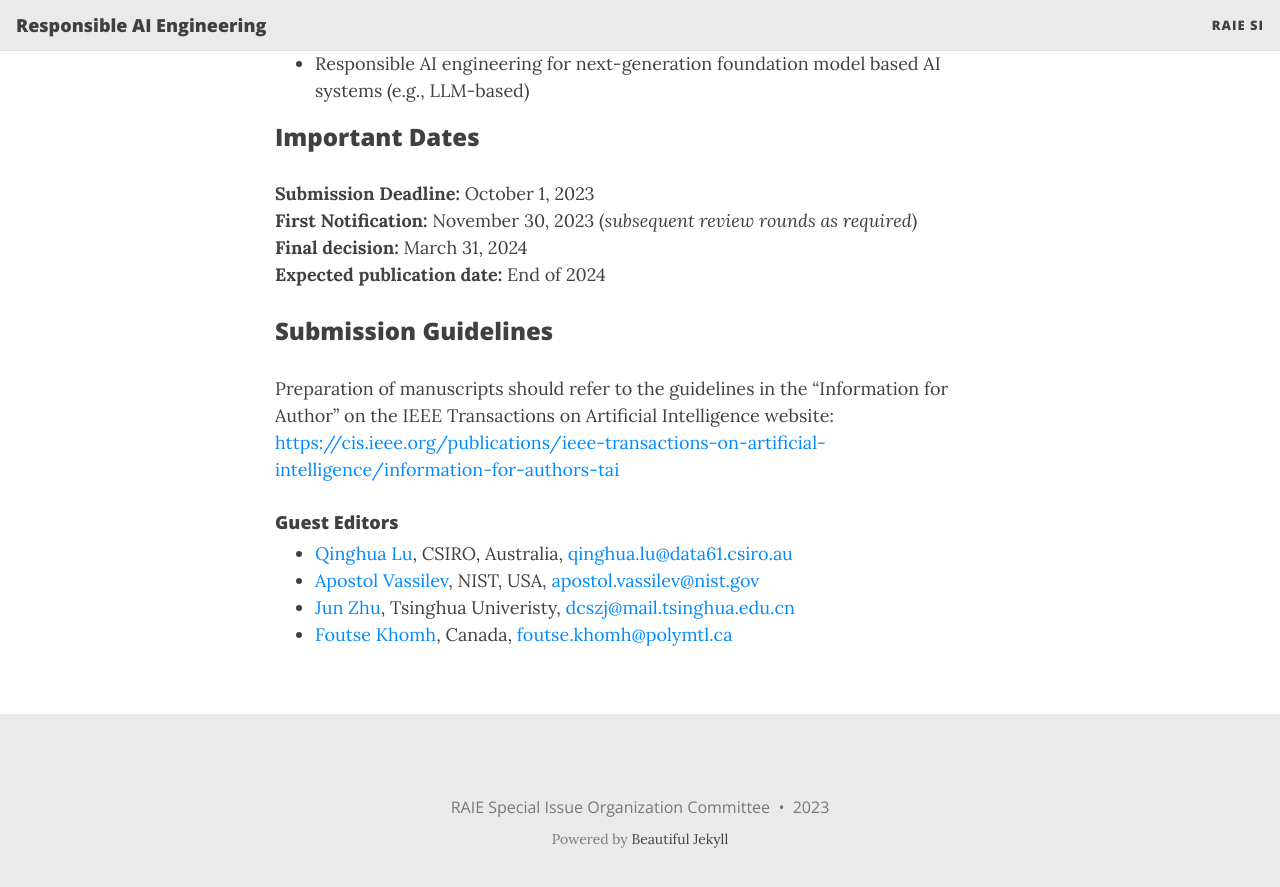
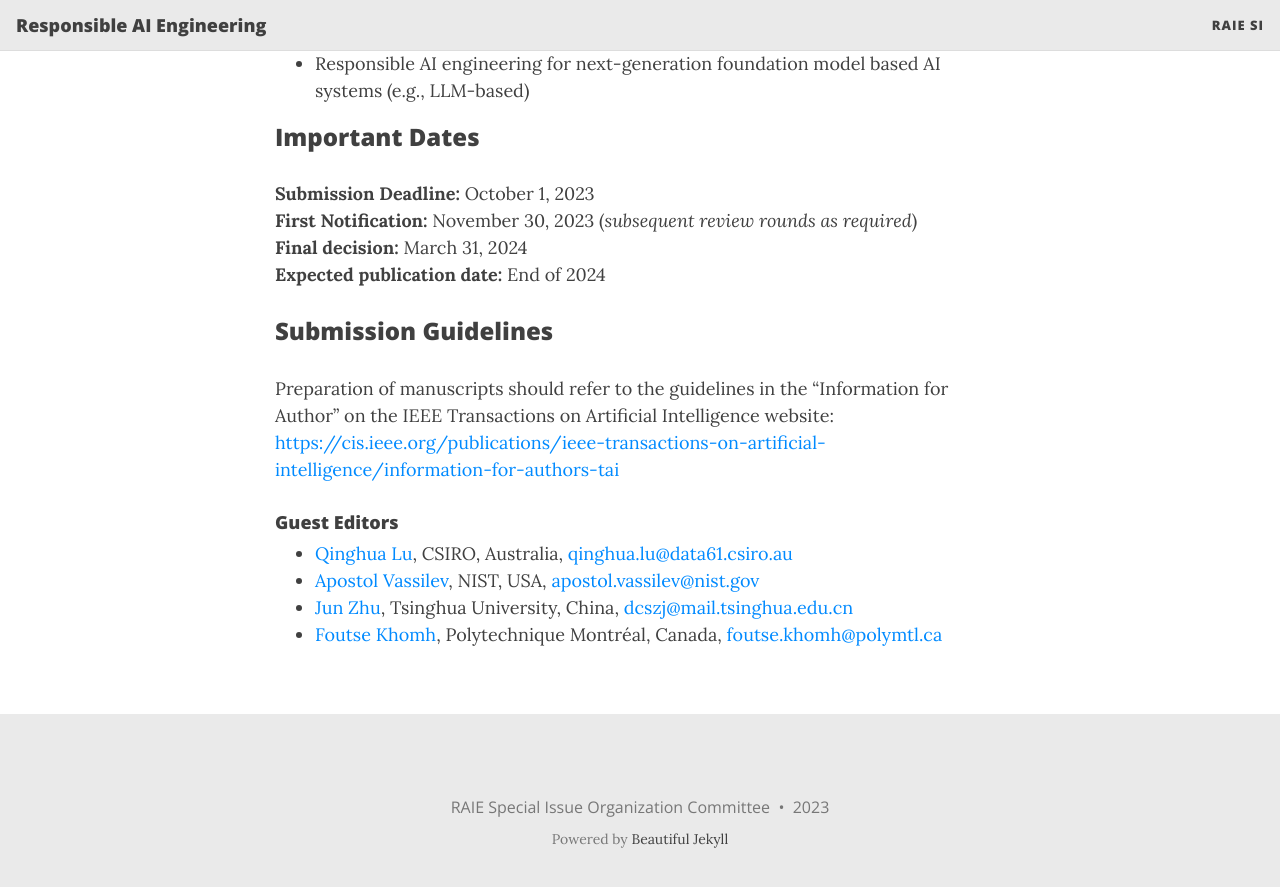
Before and after one commit to RAIEngineering/RAIE, a Jekyll site: the page built from RAIESI.md, in a window 1280 px wide and 900 px high, scrolled down 1368 px. Shown: the top 887 px of the window. Built offline with Jekyll 4.4.1, drawn with Linux system fonts in a browser that asks for light colours; nearby versions of some CDN libraries.

Commit message:
Update RAIESI.md

```diff
--- a/RAIESI.md
+++ b/RAIESI.md
@@ -44,5 +44,5 @@ Preparation of manuscripts should refer to the guidelines in the “Information
 
 - [Qinghua Lu](https://people.csiro.au/L/Q/Qinghua-Lu), CSIRO, Australia, <qinghua.lu@data61.csiro.au>
 - [Apostol Vassilev](https://www.nist.gov/people/apostol-vassilev), NIST, USA, <apostol.vassilev@nist.gov>
-- [Jun Zhu](https://ml.cs.tsinghua.edu.cn/~jun/index.shtml), Tsinghua Univeristy, <dcszj@mail.tsinghua.edu.cn>
-- [Foutse Khomh](https://www.polymtl.ca/expertises/en/khomh-foutse), Canada, <foutse.khomh@polymtl.ca>
+- [Jun Zhu](https://ml.cs.tsinghua.edu.cn/~jun/index.shtml), Tsinghua University, China, <dcszj@mail.tsinghua.edu.cn>
+- [Foutse Khomh](https://www.polymtl.ca/expertises/en/khomh-foutse), Polytechnique Montréal, Canada, <foutse.khomh@polymtl.ca>
```
